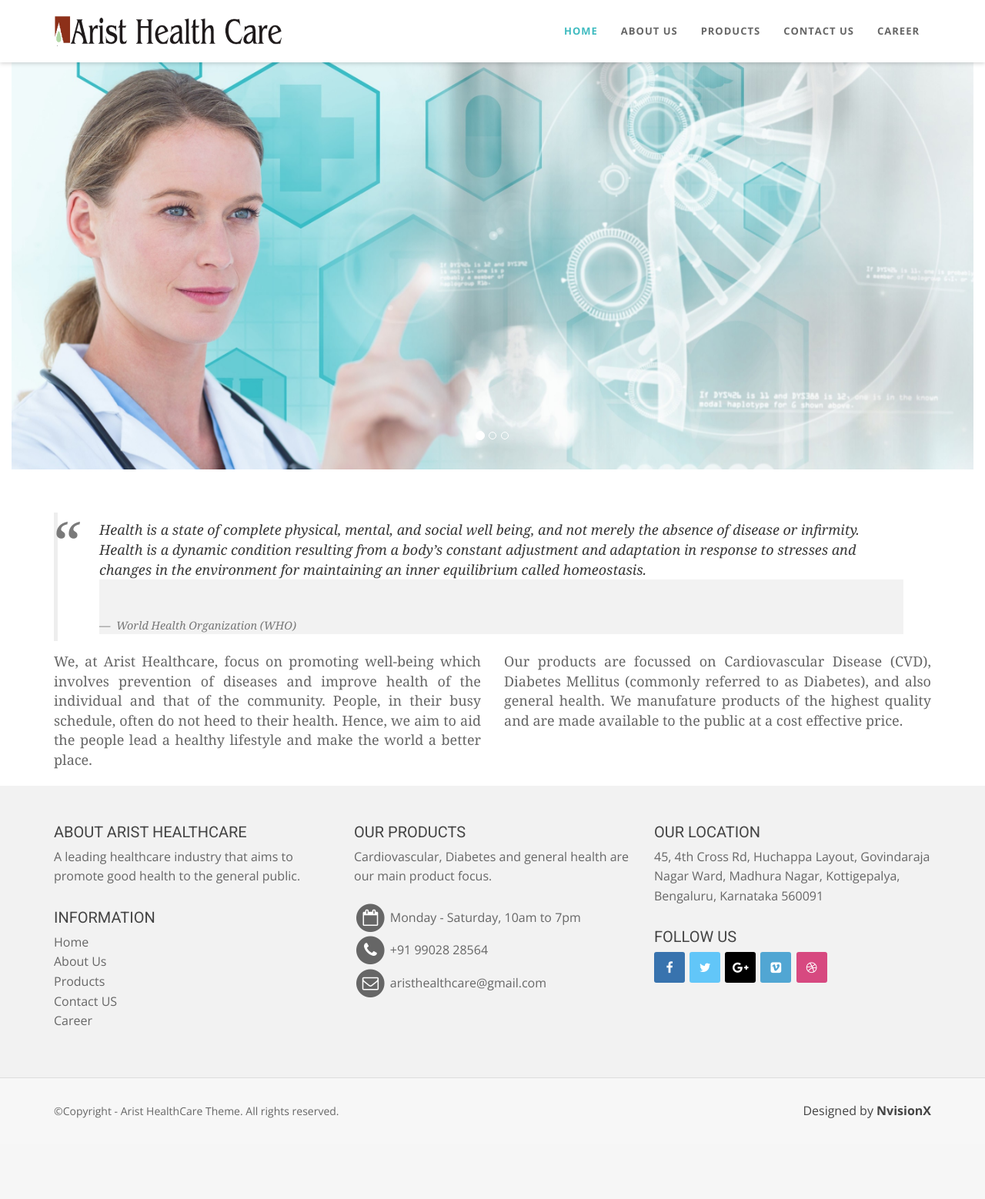
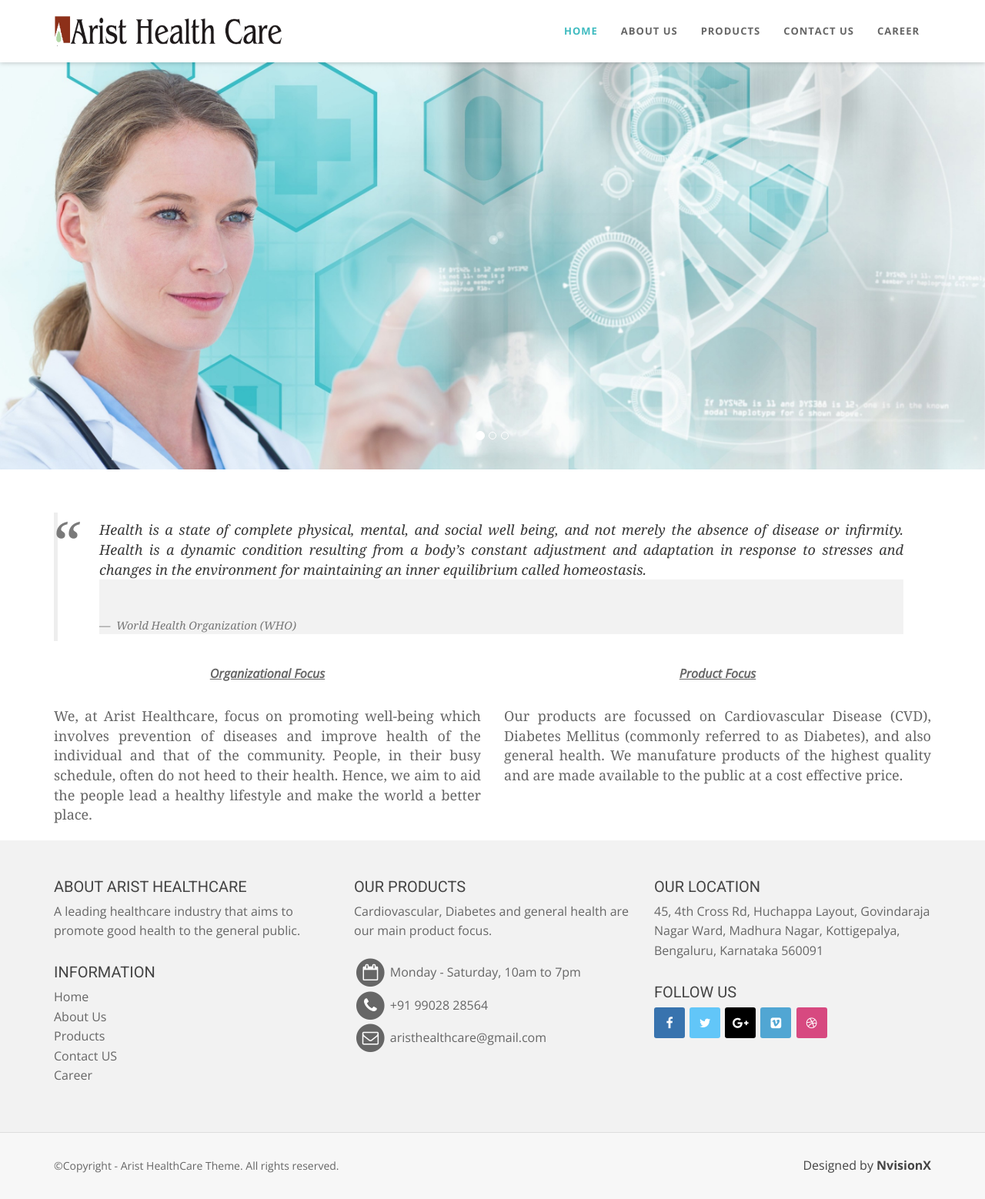
Before and after one commit to nvisionx/nvisionx.github.io, a PHP site: page / in a window 1280 px wide. Shown: the whole page at 77% size. Before the commit the page ends 1453 px from the top, so only its background shows below. Run offline with PHP 8.4, Linux system fonts and the light colour scheme.

Commit message:
fixes done

```diff
--- a/index.php
+++ b/index.php
@@ -12,7 +12,7 @@ include 'header.php';
 
 
 
-<div class="container-fluid" style="margin-top: 60px;">
+<div class="container-fluid" style="margin-top: 60px; padding-left:0px; padding-right:0px">
 
 <div id="myCarousel" class="carousel slide" data-ride="carousel" >
   <!-- Indicators -->
@@ -58,8 +58,8 @@ include 'header.php';
 <div>
 <div class="row">
 <div class="col-sm-12">
-    <blockquote style="font-family: Georgia, serif;
-    position: relative;
+    <blockquote class="myBlockQuote" style="font-family: Georgia, serif;
+    position: relative; text-align: justify;
     padding: 0.5em 2em 0.5em 3em;">
         Health is a state of complete physical, mental, and social well being, and not merely the absence of disease or infirmity. Health is a dynamic condition resulting from a body’s constant adjustment and adaptation in response to stresses and changes in the environment for maintaining an inner equilibrium called homeostasis.
     <footer>
@@ -68,12 +68,16 @@ include 'header.php';
     </blockquote>
     </div>
 </div>
+<br>
 <div class="row">
     <div class="col-sm-6">
+    <p style="text-align: center"><u><em><strong>Organizational Focus</strong></em></u></p>
     <p style="font-size: 18px; padding-top:10px; font-family: Georgia, serif; text-align: justify;" >
 We, at Arist Healthcare, focus on promoting well-being which involves prevention of diseases and improve health of the individual and that of the community.  People, in their busy schedule, often do not heed to their health. Hence, we aim to aid the people lead a healthy lifestyle and make the world a better place.</p>
     </div>
     <div class="col-sm-6">
+    <p style="text-align: center"><u><em><strong>Product Focus</strong></em></u></p>
+
     <p style="font-size: 18px; padding-top:10px; font-family: Georgia, serif; text-align: justify;">Our products are focussed on Cardiovascular Disease (CVD), Diabetes Mellitus (commonly referred to as Diabetes), and also general health.
 We manufature products of the highest quality and are made available to the public at a cost effective price.</p>
     </div>
--- a/style/style2.css
+++ b/style/style2.css
@@ -120,7 +120,7 @@ a:focus {
 }
 
 
-blockquote {
+.myBlockQuote {
     font-family: Georgia, serif;
     font-size: 18px;
     font-style: italic;
@@ -132,7 +132,7 @@ blockquote {
     color: #383838;
 }
 
-blockquote:before {
+.myBlockQuote:before {
     display: block;
     padding-left: 10px;
     content: "\201C";
@@ -143,13 +143,13 @@ blockquote:before {
     color: #7a7a7a;
 }
 
-blockquote cite {
+.myBlockQuote cite {
     color: #999999;
     font-size: 14px;
     display: block;
     margin-top: 5px;
 }
 
-blockquote cite:before {
+.myBlockQuote cite:before {
     content: "\2014 \2009";
 }
```
